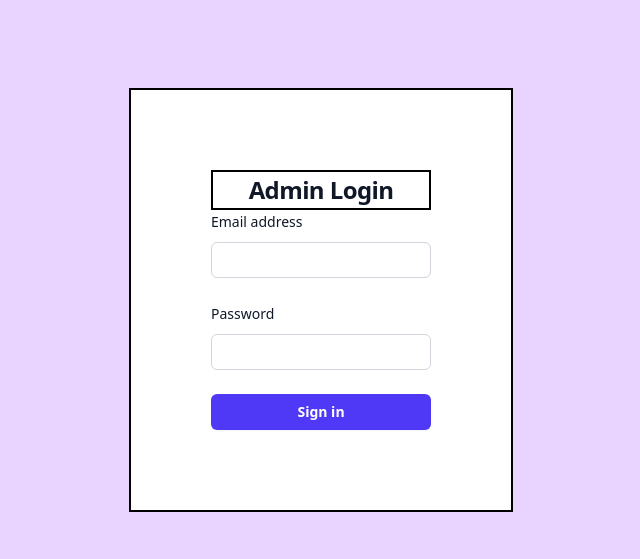
After one commit to mister-aayush/jheegu-cake, a PHP site: page /adminLogin/admin-login.php in a window 1280 px wide. The commit adds this page. Shown: the top 559 px of the page, without its empty margins (319-959 px from the left). Run offline with PHP 8.4, Linux system fonts and the light colour scheme.

Commit message:
admin logi page

```diff
--- /dev/null
+++ b/admin/adminLogin/admin-login-handle.php
@@ -0,0 +1,6 @@
+<?php
+echo"<pre>";
+var_dump($_POST);
+echo"</pre>";
+
+?>
--- /dev/null
+++ b/admin/adminLogin/admin-login.php
@@ -0,0 +1,43 @@
+<!DOCTYPE html>
+<html lang="en">
+
+<head>
+  <meta charset="UTF-8">
+  <meta name="viewport" content="width=device-width, initial-scale=1.0">
+  <title>Admin login </title>
+  <link rel="stylesheet" href="../src/output.css">
+</head>
+
+<body class="bg-purple-200 font-sans">
+  <div class="flex min-h-full flex-col justify-center px-6 py-12 lg:px-8">
+
+    <div class="  bg-white border-2 p-20 mt-10 sm:mx-auto sm:w-full sm:max-w-sm">
+      <div class="border-2 sm:mx-auto sm:w-full sm:max-w-sm">
+        <h2 class="  text-center text-2xl/9 font-bold tracking-tight text-gray-900">Admin Login</h2>
+      </div>
+      <form class="space-y-6" action="admin-login-handle.php" method="POST">
+        <div>
+          <label for="email" class="block text-sm/6 font-medium text-gray-900">Email address</label>
+          <div class="mt-2">
+            <input type="email" name="email" id="email" autocomplete="email" required class="block w-full rounded-md bg-white px-3 py-1.5 text-base text-gray-900 outline-1 -outline-offset-1 outline-gray-300 placeholder:text-gray-400 focus:outline-2 focus:-outline-offset-2 focus:outline-indigo-600 sm:text-sm/6" />
+          </div>
+        </div>
+        <div>
+          <div class="flex items-center justify-between">
+            <label for="password" class="block text-sm/6 font-medium text-gray-900">Password</label>
+
+          </div>
+          <div class="mt-2">
+            <input type="password" name="password" id="password" autocomplete="current-password" required class="block w-full rounded-md bg-white px-3 py-1.5 text-base text-gray-900 outline-1 -outline-offset-1 outline-gray-300 placeholder:text-gray-400 focus:outline-2 focus:-outline-offset-2 focus:outline-indigo-600 sm:text-sm/6" />
+          </div>
+        </div>
+
+        <div>
+          <button type="submit" class="flex w-full justify-center rounded-md bg-indigo-600 px-3 py-1.5 text-sm/6 font-semibold text-white shadow-xs hover:bg-indigo-500 focus-visible:outline-2 focus-visible:outline-offset-2 focus-visible:outline-indigo-600">Sign in</button>
+        </div>
+      </form>
+    </div>
+  </div>
+</body>
+
+</html>
--- a/admin/src/output.css
+++ b/admin/src/output.css
@@ -7,6 +7,10 @@
       "Segoe UI Emoji", "Segoe UI Symbol", "Noto Color Emoji";
     --font-mono: ui-monospace, SFMono-Regular, Menlo, Monaco, Consolas, "Liberation Mono",
       "Courier New", monospace;
+    --color-amber-50: oklch(98.7% 0.022 95.277);
+    --color-indigo-500: oklch(58.5% 0.233 277.117);
+    --color-indigo-600: oklch(51.1% 0.262 276.966);
+    --color-purple-200: oklch(90.2% 0.063 306.703);
     --color-purple-300: oklch(82.7% 0.119 306.383);
     --color-pink-50: oklch(97.1% 0.014 343.198);
     --color-pink-100: oklch(94.8% 0.028 342.258);
@@ -14,13 +18,26 @@
     --color-pink-300: oklch(82.3% 0.12 346.018);
     --color-pink-500: oklch(65.6% 0.241 354.308);
     --color-pink-700: oklch(52.5% 0.223 3.958);
+    --color-gray-300: oklch(87.2% 0.01 258.338);
+    --color-gray-400: oklch(70.7% 0.022 261.325);
+    --color-gray-500: oklch(55.1% 0.027 264.364);
     --color-gray-700: oklch(37.3% 0.034 259.733);
+    --color-gray-900: oklch(21% 0.034 264.665);
     --color-white: #fff;
     --spacing: 0.25rem;
+    --container-sm: 24rem;
     --container-7xl: 80rem;
+    --text-sm: 0.875rem;
+    --text-sm--line-height: calc(1.25 / 0.875);
+    --text-base: 1rem;
+    --text-base--line-height: calc(1.5 / 1);
     --text-2xl: 1.5rem;
     --text-2xl--line-height: calc(2 / 1.5);
+    --font-weight-medium: 500;
+    --font-weight-semibold: 600;
     --font-weight-bold: 700;
+    --tracking-tight: -0.025em;
+    --radius-md: 0.375rem;
     --default-font-family: var(--font-sans);
     --default-mono-font-family: var(--font-mono);
   }
@@ -174,6 +191,18 @@
   .mx-auto {
     margin-inline: auto;
   }
+  .my-3 {
+    margin-block: calc(var(--spacing) * 3);
+  }
+  .mt-1 {
+    margin-top: calc(var(--spacing) * 1);
+  }
+  .mt-2 {
+    margin-top: calc(var(--spacing) * 2);
+  }
+  .mt-10 {
+    margin-top: calc(var(--spacing) * 10);
+  }
   .block {
     display: block;
   }
@@ -189,8 +218,20 @@
   .h-6 {
     height: calc(var(--spacing) * 6);
   }
+  .h-10 {
+    height: calc(var(--spacing) * 10);
+  }
+  .min-h-full {
+    min-height: 100%;
+  }
   .w-6 {
     width: calc(var(--spacing) * 6);
+  }
+  .w-auto {
+    width: auto;
+  }
+  .w-full {
+    width: 100%;
   }
   .max-w-7xl {
     max-width: var(--container-7xl);
@@ -201,17 +242,30 @@
   .resize {
     resize: both;
   }
+  .flex-col {
+    flex-direction: column;
+  }
   .items-center {
     align-items: center;
   }
   .justify-between {
     justify-content: space-between;
   }
+  .justify-center {
+    justify-content: center;
+  }
   .space-y-2 {
     :where(& > :not(:last-child)) {
       --tw-space-y-reverse: 0;
       margin-block-start: calc(calc(var(--spacing) * 2) * var(--tw-space-y-reverse));
       margin-block-end: calc(calc(var(--spacing) * 2) * calc(1 - var(--tw-space-y-reverse)));
+    }
+  }
+  .space-y-6 {
+    :where(& > :not(:last-child)) {
+      --tw-space-y-reverse: 0;
+      margin-block-start: calc(calc(var(--spacing) * 6) * var(--tw-space-y-reverse));
+      margin-block-end: calc(calc(var(--spacing) * 6) * calc(1 - var(--tw-space-y-reverse)));
     }
   }
   .space-x-4 {
@@ -224,21 +278,28 @@
   .rounded {
     border-radius: 0.25rem;
   }
+  .rounded-md {
+    border-radius: var(--radius-md);
+  }
   .border {
     border-style: var(--tw-border-style);
     border-width: 1px;
   }
+  .border-2 {
+    border-style: var(--tw-border-style);
+    border-width: 2px;
+  }
+  .bg-amber-50 {
+    background-color: var(--color-amber-50);
+  }
+  .bg-indigo-600 {
+    background-color: var(--color-indigo-600);
+  }
   .bg-pink-50 {
     background-color: var(--color-pink-50);
   }
-  .bg-pink-100 {
-    background-color: var(--color-pink-100);
-  }
-  .bg-pink-200 {
-    background-color: var(--color-pink-200);
-  }
-  .bg-pink-300 {
-    background-color: var(--color-pink-300);
+  .bg-purple-200 {
+    background-color: var(--color-purple-200);
   }
   .bg-purple-300 {
     background-color: var(--color-purple-300);
@@ -246,14 +307,41 @@
   .bg-white {
     background-color: var(--color-white);
   }
+  .p-5 {
+    padding: calc(var(--spacing) * 5);
+  }
+  .p-10 {
+    padding: calc(var(--spacing) * 10);
+  }
+  .p-20 {
+    padding: calc(var(--spacing) * 20);
+  }
+  .px-3 {
+    padding-inline: calc(var(--spacing) * 3);
+  }
   .px-4 {
     padding-inline: calc(var(--spacing) * 4);
+  }
+  .px-6 {
+    padding-inline: calc(var(--spacing) * 6);
+  }
+  .py-1 {
+    padding-block: calc(var(--spacing) * 1);
+  }
+  .py-1\.5 {
+    padding-block: calc(var(--spacing) * 1.5);
   }
   .py-4 {
     padding-block: calc(var(--spacing) * 4);
   }
+  .py-12 {
+    padding-block: calc(var(--spacing) * 12);
+  }
   .pb-4 {
     padding-bottom: calc(var(--spacing) * 4);
+  }
+  .text-center {
+    text-align: center;
   }
   .font-sans {
     font-family: var(--font-sans);
@@ -262,15 +350,55 @@
     font-size: var(--text-2xl);
     line-height: var(--tw-leading, var(--text-2xl--line-height));
   }
+  .text-2xl\/9 {
+    font-size: var(--text-2xl);
+    line-height: calc(var(--spacing) * 9);
+  }
+  .text-base {
+    font-size: var(--text-base);
+    line-height: var(--tw-leading, var(--text-base--line-height));
+  }
+  .text-sm {
+    font-size: var(--text-sm);
+    line-height: var(--tw-leading, var(--text-sm--line-height));
+  }
+  .text-sm\/6 {
+    font-size: var(--text-sm);
+    line-height: calc(var(--spacing) * 6);
+  }
   .font-bold {
     --tw-font-weight: var(--font-weight-bold);
     font-weight: var(--font-weight-bold);
   }
+  .font-medium {
+    --tw-font-weight: var(--font-weight-medium);
+    font-weight: var(--font-weight-medium);
+  }
+  .font-semibold {
+    --tw-font-weight: var(--font-weight-semibold);
+    font-weight: var(--font-weight-semibold);
+  }
+  .tracking-tight {
+    --tw-tracking: var(--tracking-tight);
+    letter-spacing: var(--tracking-tight);
+  }
+  .text-gray-500 {
+    color: var(--color-gray-500);
+  }
   .text-gray-700 {
     color: var(--color-gray-700);
   }
+  .text-gray-900 {
+    color: var(--color-gray-900);
+  }
+  .text-indigo-600 {
+    color: var(--color-indigo-600);
+  }
   .text-pink-700 {
     color: var(--color-pink-700);
+  }
+  .text-white {
+    color: var(--color-white);
   }
   .underline {
     text-decoration-line: underline;
@@ -279,9 +407,42 @@
     --tw-shadow: 0 1px 3px 0 var(--tw-shadow-color, rgb(0 0 0 / 0.1)), 0 1px 2px -1px var(--tw-shadow-color, rgb(0 0 0 / 0.1));
     box-shadow: var(--tw-inset-shadow), var(--tw-inset-ring-shadow), var(--tw-ring-offset-shadow), var(--tw-ring-shadow), var(--tw-shadow);
   }
+  .shadow-xs {
+    --tw-shadow: 0 1px 2px 0 var(--tw-shadow-color, rgb(0 0 0 / 0.05));
+    box-shadow: var(--tw-inset-shadow), var(--tw-inset-ring-shadow), var(--tw-ring-offset-shadow), var(--tw-ring-shadow), var(--tw-shadow);
+  }
   .outline {
     outline-style: var(--tw-outline-style);
     outline-width: 1px;
+  }
+  .outline-1 {
+    outline-style: var(--tw-outline-style);
+    outline-width: 1px;
+  }
+  .-outline-offset-1 {
+    outline-offset: calc(1px * -1);
+  }
+  .outline-gray-300 {
+    outline-color: var(--color-gray-300);
+  }
+  .placeholder\:text-gray-400 {
+    &::placeholder {
+      color: var(--color-gray-400);
+    }
+  }
+  .hover\:bg-indigo-500 {
+    &:hover {
+      @media (hover: hover) {
+        background-color: var(--color-indigo-500);
+      }
+    }
+  }
+  .hover\:text-indigo-500 {
+    &:hover {
+      @media (hover: hover) {
+        color: var(--color-indigo-500);
+      }
+    }
   }
   .hover\:text-pink-700 {
     &:hover {
@@ -301,10 +462,63 @@
       --tw-ring-color: var(--color-pink-500);
     }
   }
+  .focus\:outline-2 {
+    &:focus {
+      outline-style: var(--tw-outline-style);
+      outline-width: 2px;
+    }
+  }
+  .focus\:-outline-offset-2 {
+    &:focus {
+      outline-offset: calc(2px * -1);
+    }
+  }
+  .focus\:outline-indigo-600 {
+    &:focus {
+      outline-color: var(--color-indigo-600);
+    }
+  }
   .focus\:outline-none {
     &:focus {
       --tw-outline-style: none;
       outline-style: none;
+    }
+  }
+  .focus-visible\:outline-2 {
+    &:focus-visible {
+      outline-style: var(--tw-outline-style);
+      outline-width: 2px;
+    }
+  }
+  .focus-visible\:outline-offset-2 {
+    &:focus-visible {
+      outline-offset: 2px;
+    }
+  }
+  .focus-visible\:outline-indigo-600 {
+    &:focus-visible {
+      outline-color: var(--color-indigo-600);
+    }
+  }
+  .sm\:mx-auto {
+    @media (width >= 40rem) {
+      margin-inline: auto;
+    }
+  }
+  .sm\:w-full {
+    @media (width >= 40rem) {
+      width: 100%;
+    }
+  }
+  .sm\:max-w-sm {
+    @media (width >= 40rem) {
+      max-width: var(--container-sm);
+    }
+  }
+  .sm\:text-sm\/6 {
+    @media (width >= 40rem) {
+      font-size: var(--text-sm);
+      line-height: calc(var(--spacing) * 6);
     }
   }
   .md\:flex {
@@ -315,6 +529,11 @@
   .md\:hidden {
     @media (width >= 48rem) {
       display: none;
+    }
+  }
+  .lg\:px-8 {
+    @media (width >= 64rem) {
+      padding-inline: calc(var(--spacing) * 8);
     }
   }
 }
@@ -334,6 +553,10 @@
   initial-value: solid;
 }
 @property --tw-font-weight {
+  syntax: "*";
+  inherits: false;
+}
+@property --tw-tracking {
   syntax: "*";
   inherits: false;
 }
@@ -414,6 +637,7 @@
       --tw-space-x-reverse: 0;
       --tw-border-style: solid;
       --tw-font-weight: initial;
+      --tw-tracking: initial;
       --tw-shadow: 0 0 #0000;
       --tw-shadow-color: initial;
       --tw-shadow-alpha: 100%;
```
Also changed, not shown: admin/adminLogin/db-conn.php (added, +8 -0 lines).
